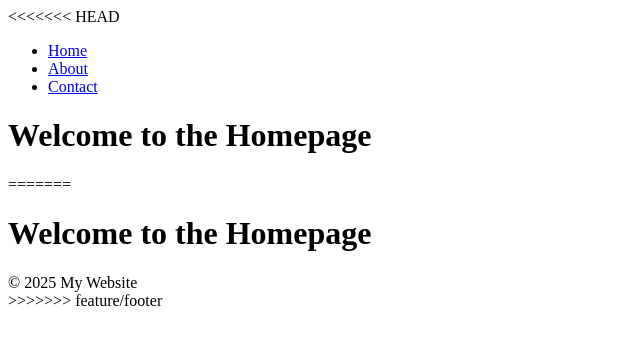
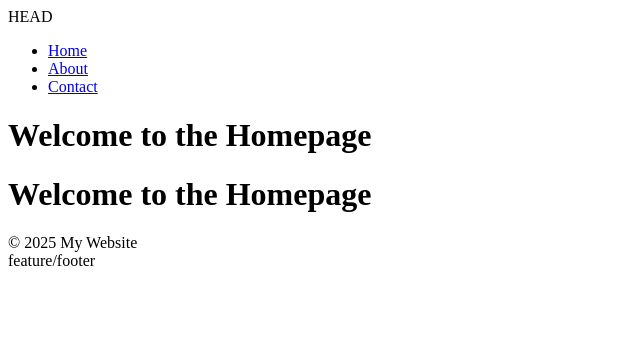
Before and after one commit to solismarcandrewact-collab/drew, a plain HTML site: page index.html in a window 1280 px wide. Shown: the whole page, without its empty margins (0-640 px from the left). Drawn offline with Linux system fonts and the light colour scheme.

Commit message:
ndex.html

```diff
--- a/index.html
+++ b/index.html
@@ -4,7 +4,7 @@
     <title>Home</title>
 </head>
 <body>
-<<<<<<< HEAD
+ HEAD
     <nav>
         <ul>
             <li><a href='#'>Home</a></li>
@@ -13,9 +13,9 @@
         </ul>
     </nav>
     <h1>Welcome to the Homepage</h1>
-=======
+
     <h1>Welcome to the Homepage</h1>
     <footer>© 2025 My Website</footer>
->>>>>>> feature/footer
+feature/footer
 </body>
 </html>
```
